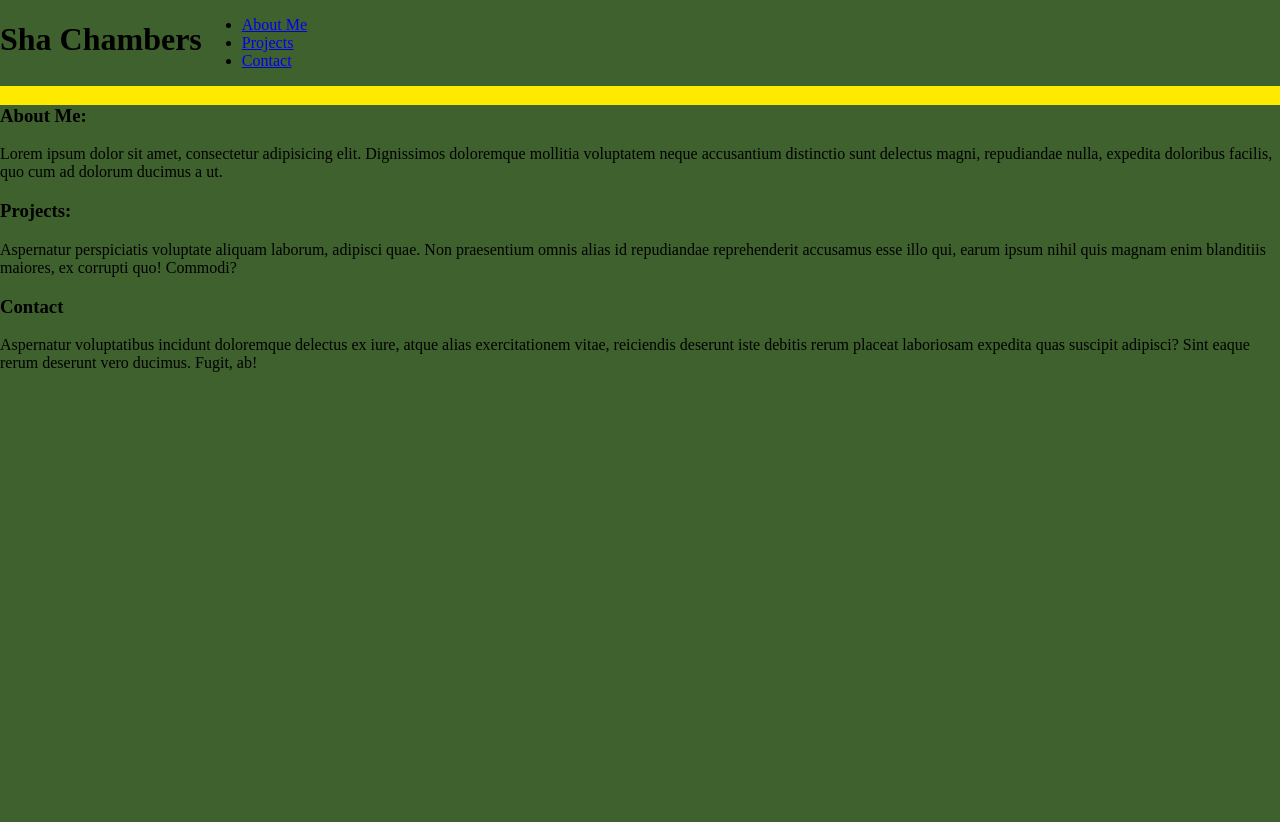
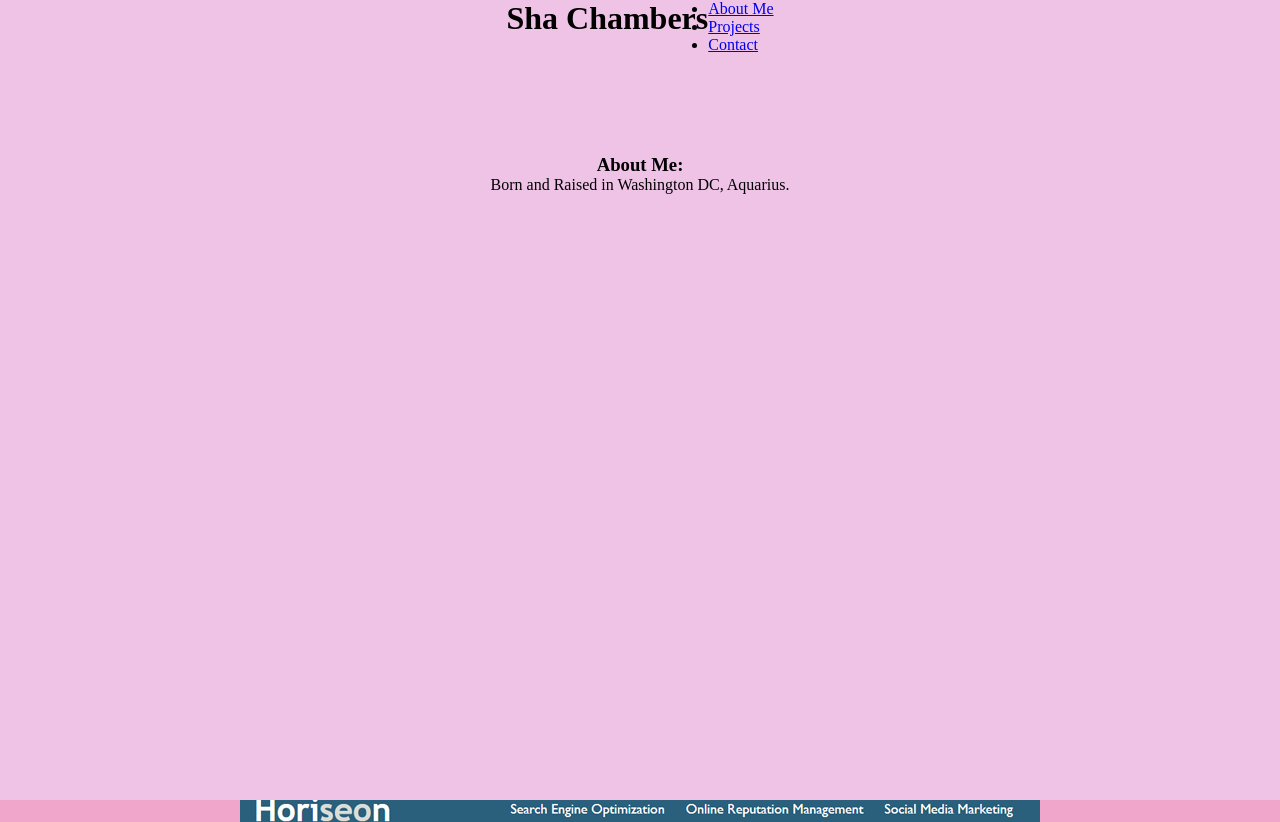
Before and after one commit to SuzyChambers/scPortfolio, a plain HTML site: page index.html in a window 1280 px wide. Shown: the top 822 px of the page. Before the commit the page ends 800 px from the top, so only its background shows below. Drawn offline with Linux system fonts and the light colour scheme.

Commit message:
added color and image

```diff
--- a/asset/style.css
+++ b/asset/style.css
@@ -6,18 +6,92 @@
     --blue2: #A2D2FF;
     --black: black;
  }
-* {
-    background-color: #3f612d;
+ * {
+    background-color:#efc3e6;
+    margin: 0;
+    padding: 0;
 
 }
 body {
-    background-color: #FEEA00;
     margin: 0%;
     padding:0%;
+    flex-direction: column;
+
 }
+section {
+    position: relative;
+    display:flex;
+    flex-direction: column;
+    align-items: center;
+    min-height: 400px;
+    padding: 100px 20vw;
+}
+.purple {
+    background-color: #9C89B8;
+}
+.pink1 {
+    background-color: #f0a6ca;
+}
+.pink2 {
+    background-color: #efc3e6 ;
+}
+.white {
+    background-color: #f0e6ef;
+}
+.blue {
+    background-color: #b8bedd;
+}
+
+.curve {
+    position: absolute;
+    height: 225px;
+    width: 100%;
+    bottom: 0;
+}
+.curve::before {
+    content: '';
+    display: block;
+    position: absolute;
+    border-radius: 100% 50%;
+    width: 55%;
+    height: 100%;
+    background-color: #efc3e6;
+
+}
+.curve::after {
+    content: '';
+    display: block;
+    position: absolute;
+    border-radius: 100% 50%;
+    width: 55%;
+    height: 100%;
+    background-color: #efc3e6;
+    z-index: -1;
+}
+
+
+
+    /*added view width after looking up what it does */
 header{
     display: flex;
-    justify-content: left;
+    justify-content: center;
     align-items: left;
     position: relative;
 }
+nav{
+    display: flex;
+    justify-content: right;
+}
+ div{
+    display:flex;
+    justify-content: right;
+    position: relative;
+    margin: 0%;
+    padding: 0%;
+
+}
+.header h1{
+    font-family: sans-serif;
+    padding: 0%;
+
+}
--- a/index.html
+++ b/index.html
@@ -9,7 +9,7 @@
 </head>
 <header>
     <h1>Sha Chambers</h1>
-    <div>
+    <div class="blue">
         <nav>
             <ul>
                 <li>
@@ -26,19 +26,23 @@
     </div>
 </header>
 <main>
-<body class="body">
-    <section>
+<body class="pink2">
+    <section class="pink2">
         <h3>About Me:</h1>
-        <p>Lorem ipsum dolor sit amet, consectetur adipisicing elit. Dignissimos doloremque mollitia voluptatem neque accusantium distinctio sunt delectus magni, repudiandae nulla, expedita doloribus facilis, quo cum ad dolorum ducimus a ut.</p>
+        <p>Born and Raised in Washington DC, Aquarius.</p>
     </section>
-    <section>
+    <div class="curve"></div>
+    <section class="pink1">
         <h3>Projects:</h3>
+        <img src="./asset/01-html-css-git-homework-demo.png" alt="horizon-refactor">
         <p>Aspernatur perspiciatis voluptate aliquam laborum, adipisci quae. Non praesentium omnis alias id repudiandae reprehenderit accusamus esse illo qui, earum ipsum nihil quis magnam enim blanditiis maiores, ex corrupti quo! Commodi?</p>
     </section>
-    <section>
+    <div class="curve"></div>
+    <section class="purple">
         <h3>Contact</h3>
         <p>Aspernatur voluptatibus incidunt doloremque delectus ex iure, atque alias exercitationem vitae, reiciendis deserunt iste debitis rerum placeat laboriosam expedita quas suscipit adipisci? Sint eaque rerum deserunt vero ducimus. Fugit, ab!</p>
     </section>
+    <div class="curve"></div>
 
 
 
```
Also changed, not shown: asset/01-html-css-git-homework-demo.png (added).
